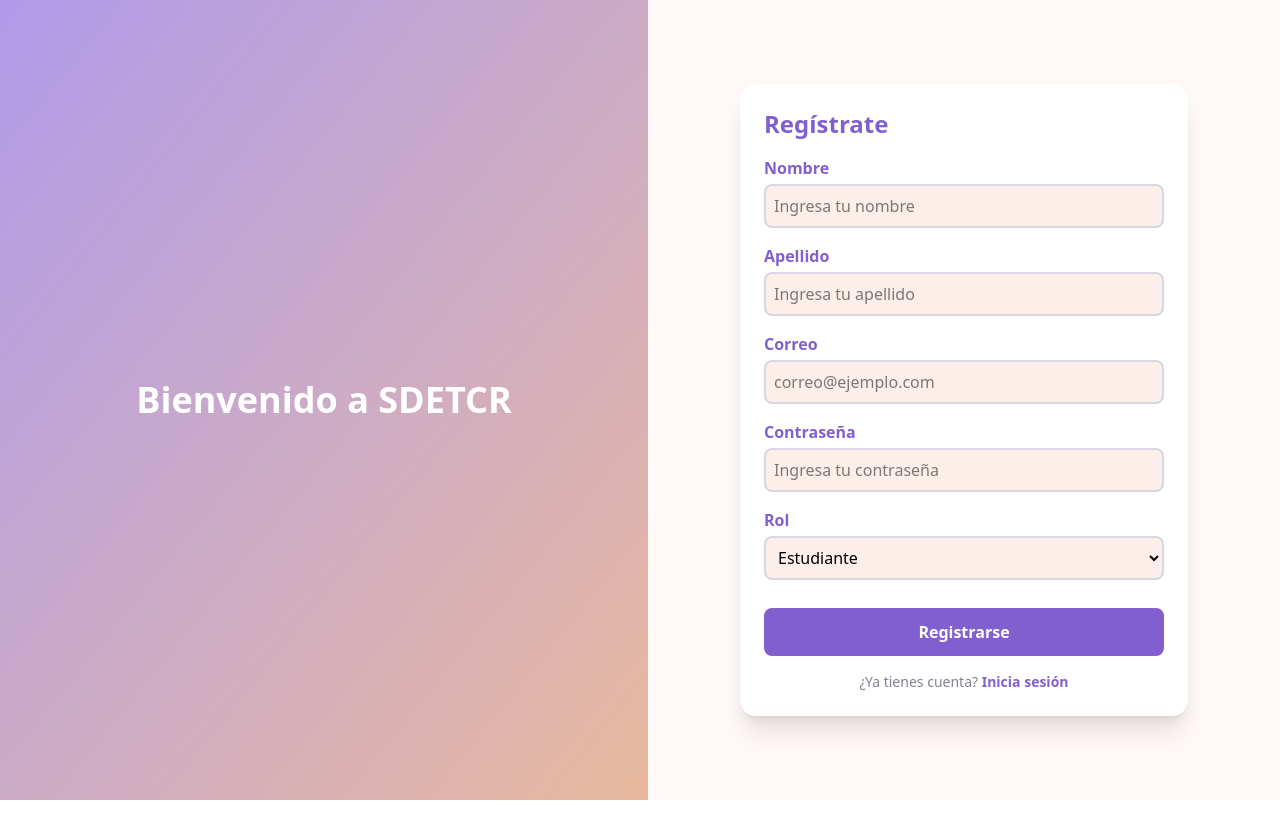
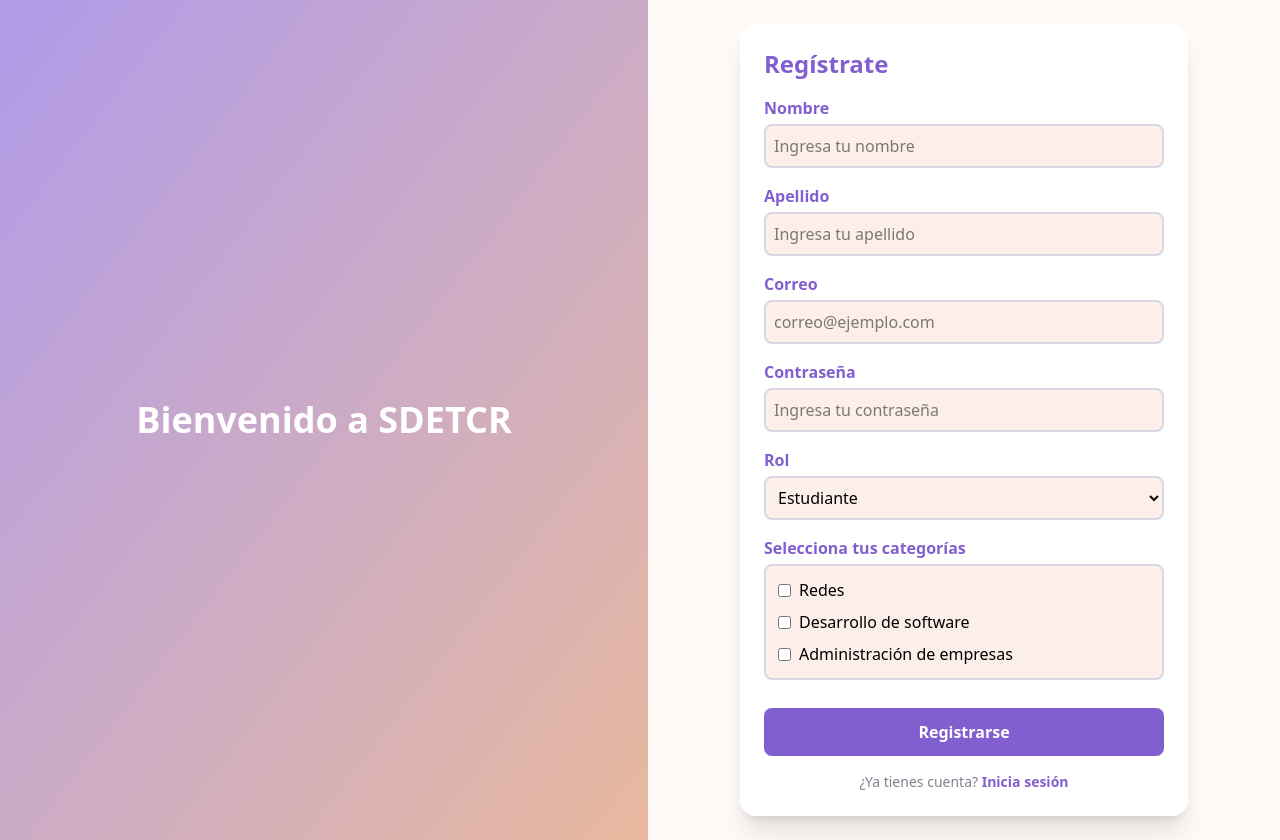
Before and after one commit to JulioCesarGutierrezRojas/SDETCR, a React (Vite) app in the folder frontend/: page /signup in a window 1280 px wide. Before the commit the page ends 800 px from the top, so only its background shows below. Built offline with nearby package versions, Linux system fonts and the light colour scheme; no server answers.

Commit message:
APTI ADD: modificacion en el formulario de registro

```diff
--- a/frontend/src/modules/auth/views/RegisterForm.jsx
+++ b/frontend/src/modules/auth/views/RegisterForm.jsx
@@ -1,4 +1,4 @@
-import React, { useState } from 'react';
+import React, { useEffect, useState } from 'react';
 import { Link } from 'react-router-dom';
 
 const RegisterForm = () => {
@@ -7,8 +7,17 @@ const RegisterForm = () => {
         apellido: '',
         correo: '',
         rol: 'estudiante',
-        password: ''
+        password: '',
+        categorias: []
     });
+
+    const [categoriasDisponibles, setCategoriasDisponibles] = useState([
+        'Redes',
+        'Desarrollo de software',
+        'Administración de empresas',
+    ]);
+
+    useEffect(() => { }, []);
 
     const handleChange = (e) => {
         setFormData({ ...formData, [e.target.name]: e.target.value });
@@ -17,6 +26,15 @@ const RegisterForm = () => {
     const handleSubmit = (e) => {
         e.preventDefault();
         console.log('Datos del formulario:', formData);
+    };
+
+    const handleCategoriaChange = (e) => {
+        const { value, checked } = e.target;
+        const updatedCategorias = checked
+            ? [...formData.categorias, value]
+            : formData.categorias.filter((cat) => cat !== value);
+
+        setFormData({ ...formData, categorias: updatedCategorias });
     };
 
     return (
@@ -94,6 +112,29 @@ const RegisterForm = () => {
                         </select>
                     </div>
 
+                    {formData.rol === 'estudiante' && (
+                        <div className="mb-4">
+                            <label className="block font-semibold text-[var(--primary)] mb-1">
+                                Selecciona tus categorías
+                            </label>
+                            <div className="max-h-29 overflow-y-auto flex flex-col gap-2 bg-[var(--color-nude-200)] p-3 rounded-lg border-2 border-[var(--blue)]">
+                                {categoriasDisponibles.map((categoria) => (
+                                    <label key={categoria} className="flex items-center gap-2">
+                                        <input
+                                            type="checkbox"
+                                            name="categorias"
+                                            value={categoria}
+                                            checked={formData.categorias?.includes(categoria)}
+                                            onChange={handleCategoriaChange}
+                                            className="accent-[var(--primary)]"
+                                        />
+                                        {categoria}
+                                    </label>
+                                ))}
+                            </div>
+                        </div>
+                    )}
+
                     <button type="submit" className="w-full mt-3 p-3 bg-[var(--primary)] text-white font-bold rounded-lg hover:bg-[var(--color-lavanda-800)] transition">
                         Registrarse
                     </button>
```
